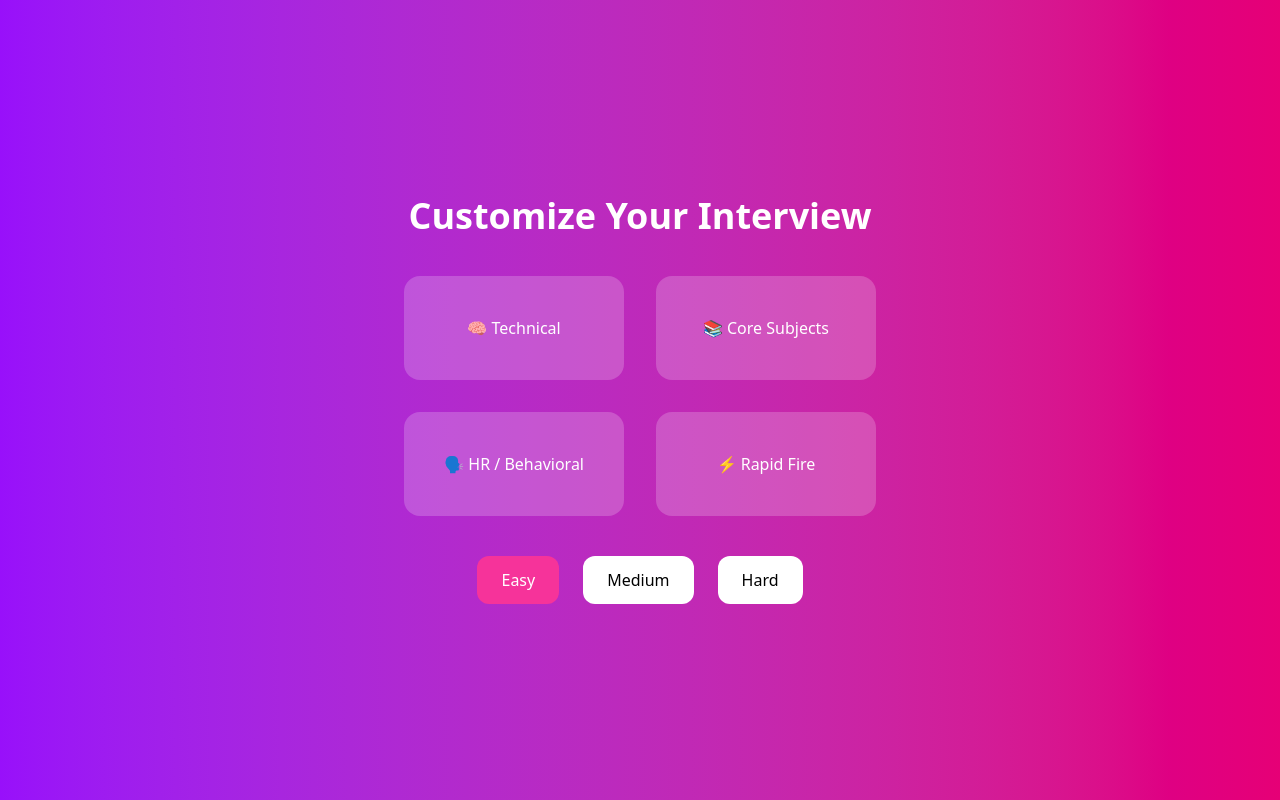
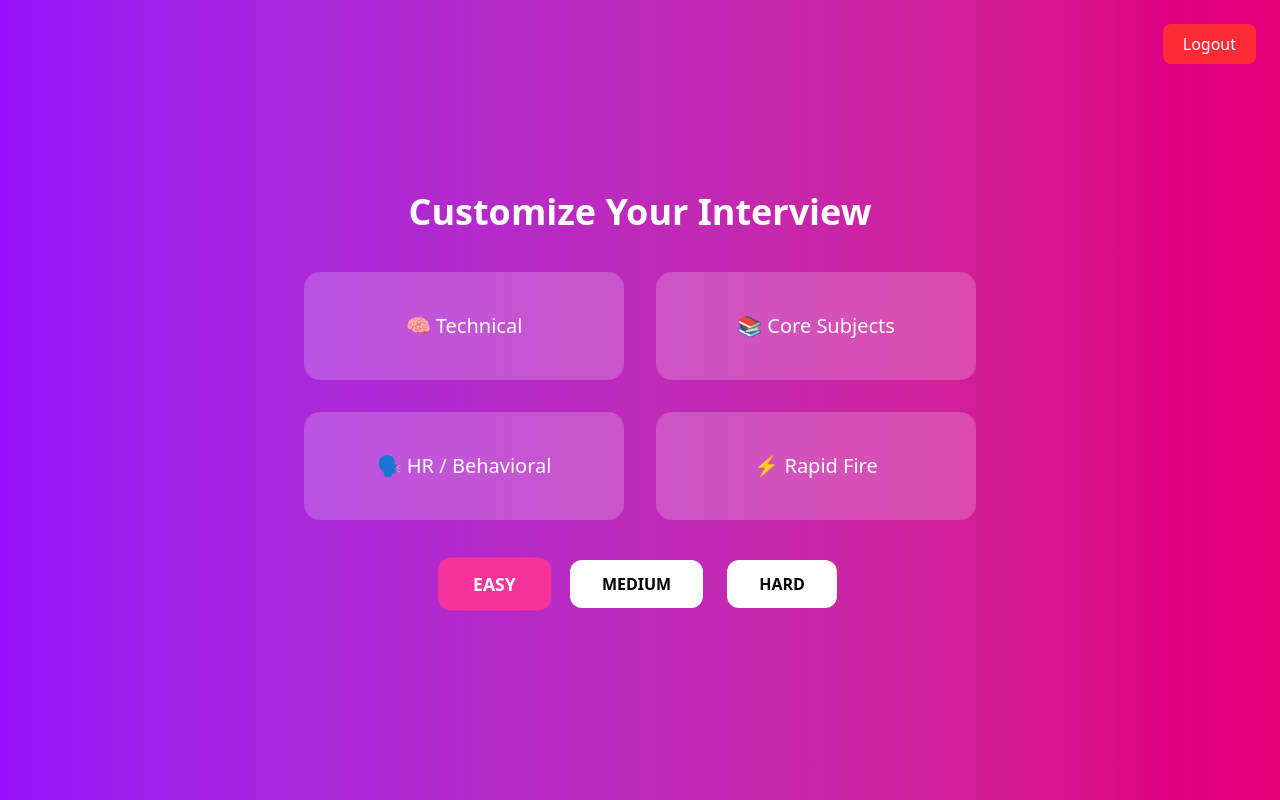
Before and after one commit to Aditi-Raj07/IntervAI, a React (Vite) app in the folder client/: page /home in a window 1280 px wide. Built offline with nearby package versions, Linux system fonts and the light colour scheme; no server answers; sample sign-in values are in the browser's storage.

Commit message:
`feat: updated client-side code with various changes, including favicon, SEO metadata, and API base URL updates`

```diff
--- a/client/src/App.jsx
+++ b/client/src/App.jsx
@@ -1,13 +1,15 @@
 import { BrowserRouter, Routes, Route, Navigate } from "react-router-dom";
 import { useEffect, useState } from "react";
 import { onAuthStateChanged } from "firebase/auth";
-
 import { auth } from "./firebase/firebase";
 
+// Pages
+import Home from "./pages/Home.jsx";
 import Interview from "./pages/Interview.jsx";
-import Home from "./pages/Home.jsx";
+import RapidFire from "./pages/RapidFire.jsx";
 import Login from "./pages/Login.jsx";
 import Signup from "./pages/Signup.jsx";
+import ForgotPassword from "./pages/ForgotPassword.jsx";   // Make sure this line is exact
 
 function App() {
   const [user, setUser] = useState(null);
@@ -22,28 +24,21 @@ function App() {
     return () => unsubscribe();
   }, []);
 
-  // Show loading until Firebase checks auth state
-  if (loading) return <div>Loading...</div>;
+  if (loading) return <div className="min-h-screen flex items-center justify-center bg-black text-white">Loading...</div>;
 
   return (
     <BrowserRouter>
       <Routes>
+        <Route path="/login" element={user ? <Navigate to="/home" /> : <Login />} />
+        <Route path="/signup" element={user ? <Navigate to="/home" /> : <Signup />} />
+        <Route path="/forgot-password" element={<ForgotPassword />} />
 
-        <Route path="/login" element={<Login />} />
-        <Route path="/signup" element={<Signup />} />
+        <Route path="/home" element={user ? <Home /> : <Navigate to="/login" />} />
+        <Route path="/interview/:mode/:level" element={user ? <Interview /> : <Navigate to="/login" />} />
+        <Route path="/rapid" element={user ? <RapidFire /> : <Navigate to="/login" />} />
 
-        <Route
-          path="/home"
-          element={user ? <Home /> : <Navigate to="/login" />}
-        />
-
-        <Route
-          path="/interview/:mode/:level"
-          element={user ? <Interview /> : <Navigate to="/login" />}
-        />
-
-        <Route path="*" element={<Navigate to="/home" />} />
-
+        <Route path="/" element={user ? <Navigate to="/home" /> : <Navigate to="/login" />} />
+        <Route path="*" element={<Navigate to="/" />} />
       </Routes>
     </BrowserRouter>
   );
--- /dev/null
+++ b/client/src/pages/ForgotPassword.jsx
@@ -0,0 +1,80 @@
+// client/src/pages/ForgotPassword.jsx
+import { useState } from "react";
+import { sendPasswordResetEmail } from "firebase/auth";
+import { auth } from "../firebase/firebase";
+import { useNavigate, Link } from "react-router-dom";
+
+export default function ForgotPassword() {
+  const [email, setEmail] = useState("");
+  const [loading, setLoading] = useState(false);
+  const [success, setSuccess] = useState(false);
+  const [error, setError] = useState("");
+
+  const navigate = useNavigate();
+
+  const handleReset = async () => {
+    if (!email) {
+      setError("Please enter your email address");
+      return;
+    }
+
+    try {
+      setLoading(true);
+      setError("");
+      await sendPasswordResetEmail(auth, email);
+      setSuccess(true);
+    } catch (err) {
+      setError(err.message);
+    } finally {
+      setLoading(false);
+    }
+  };
+
+  return (
+    <div className="min-h-screen flex items-center justify-center bg-gradient-to-br from-indigo-600 via-purple-600 to-pink-500 px-4">
+      <div className="bg-white/10 backdrop-blur-lg border border-white/20 shadow-2xl rounded-3xl p-10 w-full max-w-md text-center">
+
+        <h2 className="text-3xl font-bold text-white mb-2">Forgot Password?</h2>
+        <p className="text-white/70 mb-8">
+          Enter your email and we'll send you a link to reset your password
+        </p>
+
+        {success ? (
+          <div className="text-green-400 text-lg mb-6">
+            ✅ Reset link sent successfully!<br />
+            Please check your email (including spam folder).
+          </div>
+        ) : (
+          <>
+            <div className="mb-6 text-left">
+              <label className="text-white text-sm block mb-1">Email Address</label>
+              <input
+                type="email"
+                placeholder="you@example.com"
+                value={email}
+                onChange={(e) => setEmail(e.target.value)}
+                className="w-full px-4 py-3 rounded-xl bg-white/20 text-white placeholder-white/60 focus:outline-none focus:ring-2 focus:ring-pink-400"
+              />
+            </div>
+
+            {error && <p className="text-red-400 mb-4 text-sm">{error}</p>}
+
+            <button
+              onClick={handleReset}
+              disabled={loading}
+              className="w-full bg-pink-500 hover:bg-pink-600 transition py-3 rounded-xl text-white font-semibold disabled:opacity-50"
+            >
+              {loading ? "Sending Reset Link..." : "Send Password Reset Link"}
+            </button>
+          </>
+        )}
+
+        <p className="text-white/70 text-sm mt-8">
+          <Link to="/login" className="text-pink-300 hover:underline">
+            ← Back to Login
+          </Link>
+        </p>
+      </div>
+    </div>
+  );
+}
--- a/client/src/pages/Home.jsx
+++ b/client/src/pages/Home.jsx
@@ -1,74 +1,59 @@
 import { useState } from "react";
 import { useNavigate } from "react-router-dom";
-// import { signOut } from "firebase/auth";
-// import { auth } from "../firebase/firebase";
 import { signOut } from "firebase/auth";
 import { auth } from "../firebase/firebase";
 
-<button
-  onClick={() => signOut(auth)}
-  className="bg-red-500 px-4 py-2 rounded-lg"
->
-  Logout
-</button>
 export default function Home() {
   const navigate = useNavigate();
   const [level, setLevel] = useState("easy");
 
+  const handleLogout = async () => {
+    try {
+      await signOut(auth);
+      navigate("/login");
+    } catch (error) {
+      console.error("Logout error:", error);
+      alert("Failed to logout");
+    }
+  };
+
   const startInterview = (mode) => {
-    navigate(`/interview/${mode}/${level}`);
+    if (mode === "rapid") {
+      navigate(`/rapid?level=${level}`);
+    } else {
+      navigate(`/interview/${mode}/${level}`);
+    }
   };
 
   return (
-    <div className="min-h-screen flex flex-col items-center justify-center bg-gradient-to-r from-purple-600 to-pink-600 text-white">
+    <div className="min-h-screen flex flex-col items-center justify-center bg-gradient-to-r from-purple-600 to-pink-600 text-white relative p-4">
+      <button
+        onClick={handleLogout}
+        className="absolute top-6 right-6 bg-red-500 hover:bg-red-600 px-5 py-2 rounded-lg font-medium transition"
+      >
+        Logout
+      </button>
 
-      <h1 className="text-4xl font-bold mb-10">
-        Customize Your Interview
-      </h1>
+      <h1 className="text-4xl font-bold mb-10 text-center">Customize Your Interview</h1>
 
-      {/* Modes */}
-      <div className="grid grid-cols-2 gap-8 mb-10">
-
-        <div onClick={() => startInterview("technical")}
-          className="cursor-pointer p-10 bg-white/20 rounded-2xl text-center hover:scale-105 transition">
-          🧠 Technical
-        </div>
-
-        <div onClick={() => startInterview("core")}
-          className="cursor-pointer p-10 bg-white/20 rounded-2xl text-center hover:scale-105 transition">
-          📚 Core Subjects
-        </div>
-
-        <div onClick={() => startInterview("hr")}
-          className="cursor-pointer p-10 bg-white/20 rounded-2xl text-center hover:scale-105 transition">
-          🗣 HR / Behavioral
-        </div>
-
-        <div onClick={() => startInterview("rapid")}
-          className="cursor-pointer p-10 bg-white/20 rounded-2xl text-center hover:scale-105 transition">
-          ⚡ Rapid Fire
-        </div>
-
+      <div className="grid grid-cols-2 gap-8 mb-10 w-full max-w-2xl">
+        <div onClick={() => startInterview("technical")} className="cursor-pointer p-10 bg-white/20 rounded-2xl text-center hover:scale-105 transition text-xl">🧠 Technical</div>
+        <div onClick={() => startInterview("core")} className="cursor-pointer p-10 bg-white/20 rounded-2xl text-center hover:scale-105 transition text-xl">📚 Core Subjects</div>
+        <div onClick={() => startInterview("hr")} className="cursor-pointer p-10 bg-white/20 rounded-2xl text-center hover:scale-105 transition text-xl">🗣 HR / Behavioral</div>
+        <div onClick={() => startInterview("rapid")} className="cursor-pointer p-10 bg-white/20 rounded-2xl text-center hover:scale-105 transition text-xl">⚡ Rapid Fire</div>
       </div>
 
-      {/* Difficulty */}
       <div className="flex gap-6">
-        <button onClick={() => setLevel("easy")}
-          className={`px-6 py-3 rounded-xl ${level==="easy"?"bg-pink-500":"bg-white text-black"}`}>
-          Easy
-        </button>
-
-        <button onClick={() => setLevel("medium")}
-          className={`px-6 py-3 rounded-xl ${level==="medium"?"bg-pink-500":"bg-white text-black"}`}>
-          Medium
-        </button>
-
-        <button onClick={() => setLevel("hard")}
-          className={`px-6 py-3 rounded-xl ${level==="hard"?"bg-pink-500":"bg-white text-black"}`}>
-          Hard
-        </button>
+        {["easy", "medium", "hard"].map((l) => (
+          <button
+            key={l}
+            onClick={() => setLevel(l)}
+            className={`px-8 py-3 rounded-xl font-semibold ${level === l ? "bg-pink-500 scale-110" : "bg-white text-black"}`}
+          >
+            {l.toUpperCase()}
+          </button>
+        ))}
       </div>
-
     </div>
   );
 }
--- a/client/src/pages/Interview.jsx
+++ b/client/src/pages/Interview.jsx
@@ -2,7 +2,11 @@ import { useParams, useNavigate } from "react-router-dom";
 import { useEffect, useState, useRef } from "react";
 import axios from "axios";
 
+// ✅ API Base URL from .env (works for both local and production)
+const API_BASE = import.meta.env.VITE_API_BASE_URL || "http://localhost:5000";
+
 export default function Interview() {
+
   const { mode, level } = useParams();
   const navigate = useNavigate();
 
@@ -70,10 +74,10 @@ export default function Interview() {
   const startInterview = async () => {
     setLoading(true);
 
-  const res = await axios.post(
-  "https://interv-ai-wb2v.vercel.app/api/interview/chat",
-  { messages: [], mode, level }
-);
+    const res = await axios.post(
+      `${API_BASE}/api/interview/chat`,
+      { messages: [], mode, level }
+    );
 
     setMessages([{ role: "assistant", content: res.data.reply }]);
     speakText(res.data.reply);
@@ -98,7 +102,7 @@ export default function Interview() {
     setLoading(true);
 
     const res = await axios.post(
-      "http://localhost:5000/api/interview/chat",
+      `${API_BASE}/api/interview/chat`,
       { messages: updatedMessages, mode, level }
     );
 
@@ -124,7 +128,7 @@ export default function Interview() {
     setLoading(true);
 
     const res = await axios.post(
-      "http://localhost:5000/api/interview/chat",
+      `${API_BASE}/api/interview/chat`,
       {
         messages: [
           ...messages,
@@ -156,7 +160,7 @@ export default function Interview() {
   // ==========================
   const handleBack = () => {
     stopSpeaking();
-    navigate("/");
+    navigate("/home");   // ✅ Better to go to /home instead of "/"
   };
 
   return (
--- a/client/src/pages/RapidFire.jsx
+++ b/client/src/pages/RapidFire.jsx
@@ -2,6 +2,9 @@ import { useEffect, useState, useRef } from "react";
 import axios from "axios";
 import { useLocation } from "react-router-dom";
 import { FaBolt, FaMicrophone, FaStop, FaTrophy, FaBrain, FaRedo, FaCheckCircle } from "react-icons/fa";
+
+// ✅ API Base URL from .env (works for both local and production)
+const API_BASE = import.meta.env.VITE_API_BASE_URL || "http://localhost:5000";
 
 export default function RapidFire() {
   const location = useLocation();
@@ -91,7 +94,7 @@ export default function RapidFire() {
     try {
       // We send the index to the backend to ensure unique questions
       const res = await axios.post(
-        "http://localhost:5000/api/interview/chat",
+        `${API_BASE}/api/interview/chat`,
         {
           messages: [{
             role: "assistant",
@@ -281,7 +284,7 @@ export default function RapidFire() {
                 value={input}
                 onChange={(e) => setInput(e.target.value)}
                 placeholder={isListening ? "Listening..." : "Type your answer or use the mic..."}
-                disabled={loading || isListening} // Disable typing while listening to avoid conflict
+                disabled={loading || isListening}
               />
 
               {/* Mic Button */}
```
Also changed, not shown: client/index.html (+29 -2 lines), client/src/firebase/firebase.js (+7 -12 lines), client/src/pages/Login.jsx (+12 -6 lines), client/af7bf0b30124c19114f2d1e6ea2284ab.jpg (added).
